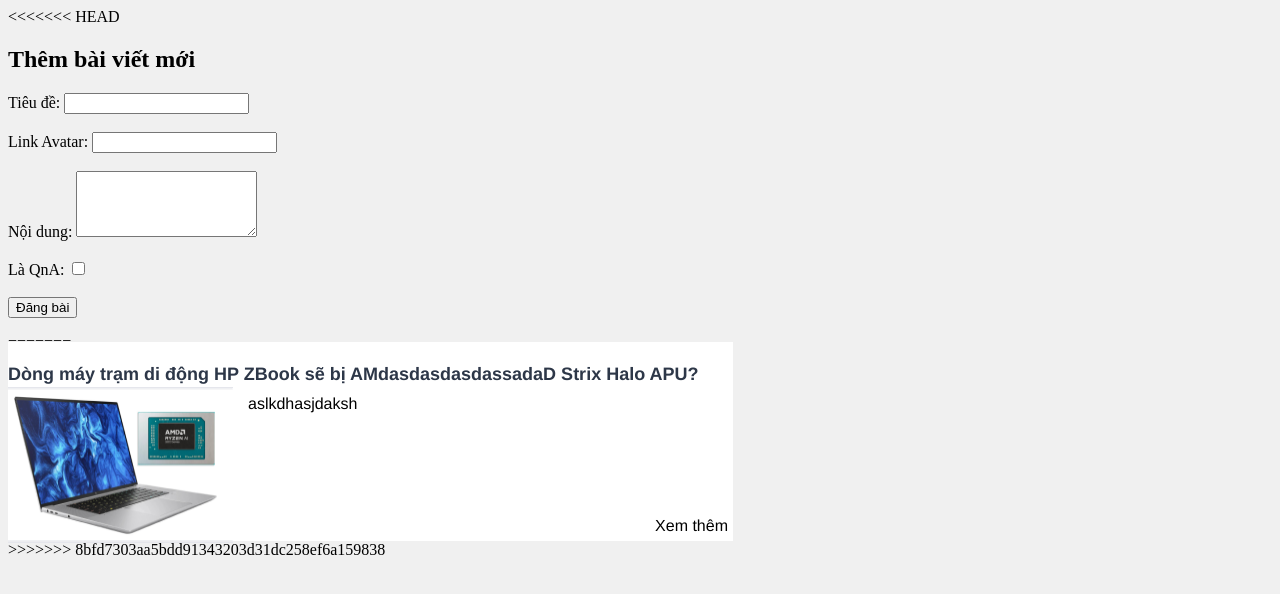
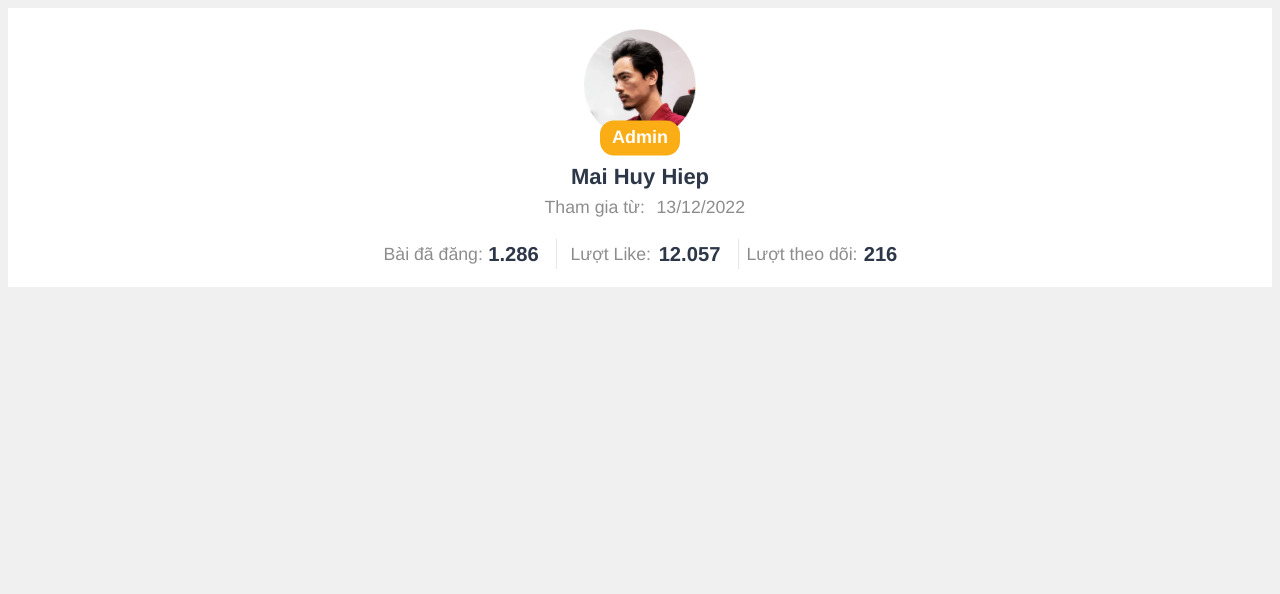
Before and after one commit to maihuyhiep1/DA_CNPM, a React (Vite) app: page / in a window 1280 px wide. Shown: the top 594 px of the page. Built offline with nearby package versions, Linux system fonts and the light colour scheme.

Commit message:
fix somethings in UI

```diff
--- a/index.html
+++ b/index.html
@@ -1,4 +1,3 @@
-<<<<<<< HEAD
 <!DOCTYPE html>
 <html lang="vi">
 <head>
@@ -7,7 +6,7 @@
     <title>Thêm bài viết mới</title>
 </head>
 <body>
-    <h2>Thêm bài viết mới</h2>
+    <!-- <h2>Thêm bài viết mới</h2>
     <form id="postForm">
         <label for="title">Tiêu đề:</label>
         <input type="text" id="title" name="title" required><br><br>
@@ -57,9 +56,8 @@
                 alert('Đã xảy ra lỗi khi thêm bài viết.');
             }
         });
-    </script>
+    </script> -->
 </body>
-=======
 <!doctype html>
 <html lang="en">
   <head>
@@ -72,5 +70,4 @@
     <div id="root"></div>
     <script type="module" src="/src/main.jsx"></script>
   </body>
->>>>>>> 8bfd7303aa5bdd91343203d31dc258ef6a159838
 </html>
--- a/src/App.jsx
+++ b/src/App.jsx
@@ -13,7 +13,7 @@
 function App() {
   return (
     <div>
-      <PostInProfile />
+      <AvtAndInformation />
     </div>
   );
 }
--- a/src/components/style_avtAndInformation.module.css
+++ b/src/components/style_avtAndInformation.module.css
@@ -67,7 +67,7 @@
   width: 495px;
   height: 60px;
   top: 40px;
-  left: 328px;
+  margin: auto;
 }
 
 .AvtAndInformation .date {
@@ -80,10 +80,10 @@
 
 .AvtAndInformation .dateLabel {
   position: absolute;
-  width: 105px;
+  width: 95px;
   height: 30px;
   top: -1px;
-  left: 0;
+  left: -18px;
   font-family: "Lato-Regular", Helvetica;
   font-weight: 400;
   color: #00000073;
@@ -96,10 +96,10 @@
 
 .AvtAndInformation .dateValue {
   position: absolute;
-  width: 105px;
+  width: 80px;
   height: 30px;
   top: -1px;
-  left: 111px;
+  left: 94px;
   font-family: "Lato-Regular", Helvetica;
   font-weight: 400;
   color: #00000073;
@@ -115,7 +115,6 @@
   width: 187px;
   height: 30px;
   top: 30px;
-  left: 0;
   border-right-width: 1.01px;
   border-right-style: solid;
   border-color: #e5e6ed;
@@ -199,10 +198,11 @@
 
 .AvtAndInformation .follow {
     position: absolute;
-    width: 40px;
+    width: 165px;
     height: 30px;
     top: 30px;
-    left: 380px;
+    left: 374px;
+
   }
 
 .AvtAndInformation .followLabel {
@@ -237,7 +237,9 @@
   white-space: nowrap;
 }
 .informationCount{
+  width: 543px;
   position: relative;
   top:-40px;
- left: 320px;
+  margin: auto;
+
 }
--- a/src/components/style_navbar.module.css
+++ b/src/components/style_navbar.module.css
@@ -1,4 +1,8 @@
+.navbar{
+  height: 52px;
 
+
+}
 .navbar .logoBrand { /* navbar .logo_brand */
   position: absolute;
   width: 131px;
@@ -93,12 +97,13 @@
   height: 100%;
 }
 
-.function {
+.navbar .function {
   position: relative;
   width: 276px;
   height: 40px;
   top: 8px;
-  left: 1220px;
+  float: right;
+  padding-left: 1%;
 }
 
 .function .postButton { /* function .post_button */
```
Also changed, not shown: package.json (+12 -50 lines).
